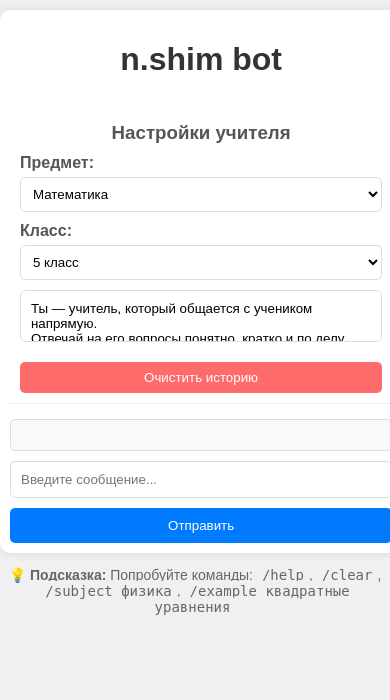
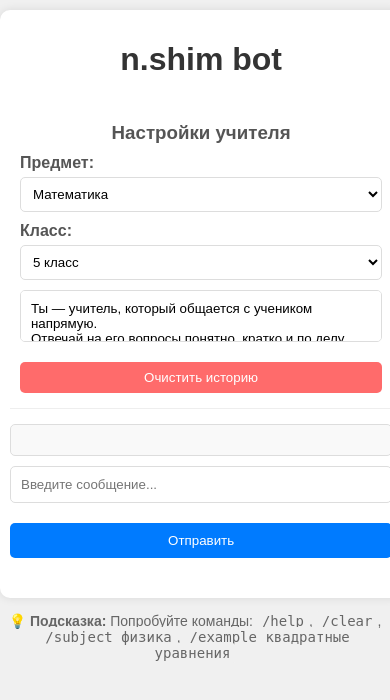
Before and after one commit to guglpeta57-source/site-bot, a Flask app: page / in a window 390 px wide. Shown: the top 700 px of the page. Run offline with Flask 3, Linux system fonts and the light colour scheme.

Commit message:
обновление интерфейста с командами

```diff
--- a/static/style.css
+++ b/static/style.css
@@ -15,6 +15,7 @@ body {
     border-radius: 10px;
     padding: 15px;
     box-shadow: 0 0 10px rgba(0, 0, 0, 0.1);
+    padding-bottom: 20px; /* ← Отступ снизу для контейнера */
 }
 
 h1 {
@@ -27,7 +28,7 @@ h1 {
 .content-wrapper {
     display: flex;
     gap: 15px;
-    height: calc(100vh - 100px);
+    height: calc(100vh - 120px); /* Уменьшил высоту, чтобы учесть отступы */
 }
 
 /* Колонка с ролью (левая) */
@@ -46,9 +47,10 @@ h1 {
     display: flex;
     flex-direction: column;
     overflow-y: auto;
+    padding-bottom: 15px; /* ← Отступ снизу для колонки с чатом */
 }
 
-/* Поле для роли */
+/* Остальные стили остаются без изменений */
 .role-column h3 {
     text-align: center;
     margin-bottom: 10px;
@@ -65,7 +67,6 @@ h1 {
     margin-bottom: 10px;
 }
 
-/* Выпадающие списки */
 .select-group {
     margin-bottom: 10px;
 }
@@ -85,7 +86,6 @@ h1 {
     background-color: white;
 }
 
-/* Кнопка очистки истории */
 .role-column button {
     padding: 8px;
     background: #ff6b6b;
@@ -96,7 +96,6 @@ h1 {
     margin-top: 10px;
 }
 
-/* Окно чата */
 .chat {
     flex: 1;
     overflow-y: auto;
@@ -107,11 +106,11 @@ h1 {
     background-color: #f9f9f9;
 }
 
-/* Поле ввода сообщения */
 .input-area {
     display: flex;
     gap: 10px;
     margin-top: auto;
+    margin-bottom: 10px; /* ← Отступ снизу для поля ввода */
 }
 
 .input-area input {
@@ -130,6 +129,22 @@ h1 {
     cursor: pointer;
 }
 
+/* Подсказка о командах */
+.commands-hint {
+    text-align: center;
+    margin: 15px 0;
+    font-size: 14px;
+    color: #666;
+    padding-bottom: 15px; /* ← Отступ снизу для подсказки */
+}
+
+.commands-hint code {
+    background: #f0f0f0;
+    padding: 2px 5px;
+    border-radius: 3px;
+    font-family: monospace;
+}
+
 /* Адаптивные стили для планшетов и телефонов */
 @media (max-width: 768px) {
     .content-wrapper {
@@ -141,7 +156,7 @@ h1 {
         flex: none;
         border-right: none;
         border-bottom: 1px solid #eee;
-        padding-bottom: 10px;
+        padding-bottom: 15px;
     }
 
     .chat-column {
@@ -153,11 +168,11 @@ h1 {
     }
 }
 
-/* Адаптивные стили для маленьких телефонов */
 @media (max-width: 480px) {
     .container {
         width: 98%;
         padding: 10px;
+        padding-bottom: 15px; /* ← Отступ снизу для мобильных */
     }
 
     .role-column textarea {
@@ -171,19 +186,6 @@ h1 {
     .input-area button {
         width: 100%;
         padding: 10px;
+        margin-top: 10px;
     }
 }
-
-.commands-hint {
-    text-align: center;
-    margin-top: 10px;
-    font-size: 14px;
-    color: #666;
-}
-
-.commands-hint code {
-    background: #f0f0f0;
-    padding: 2px 5px;
-    border-radius: 3px;
-    font-family: monospace;
-}
```
